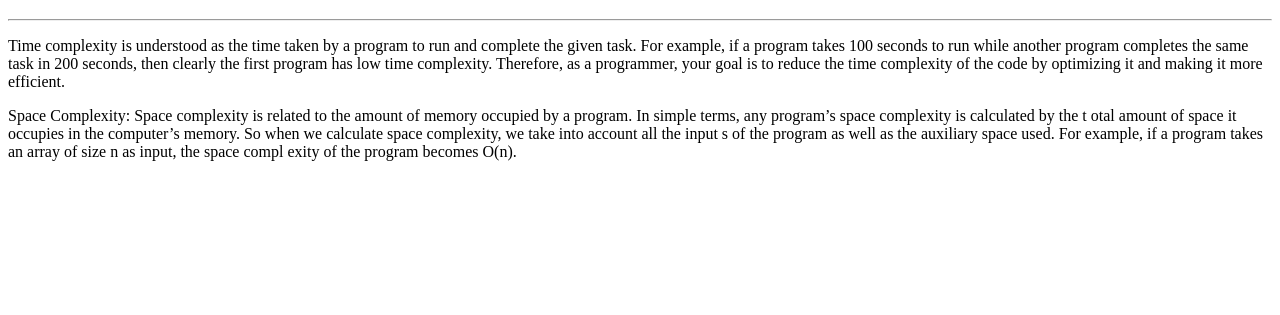
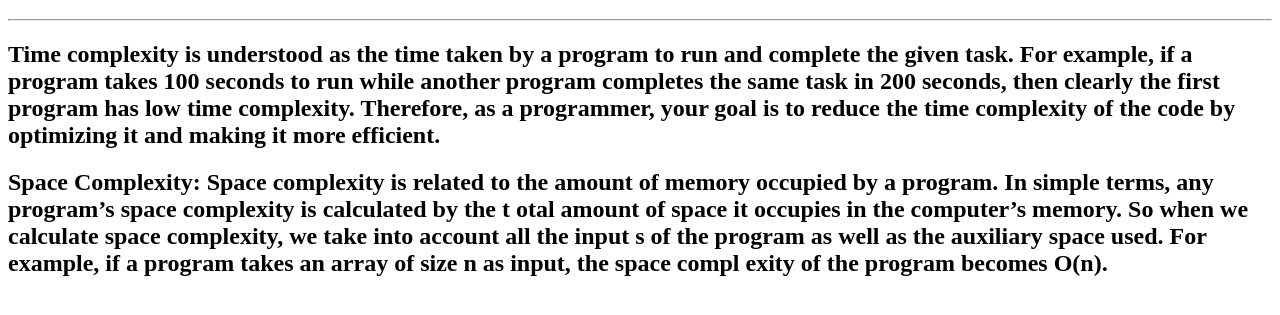
Before and after one commit to acciojob/time-and-space-complexity-st23202, a website: page main.html in a window 1280 px wide. Shown: the part 61-376 px from the top of the page. Drawn offline with Linux system fonts and the light colour scheme.

Commit message:
created a submission

```diff
--- a/main.html
+++ b/main.html
@@ -9,18 +9,18 @@
 <body>
 	<h1>Time and Space Complexity</h1>
 	<hr>
-	<p>Time complexity is understood as the time taken by a program to run and
+	<p><h2>Time complexity is understood as the time taken by a program to run and
 		complete the given task. For example, if a program takes 100 seconds to
 		run while another program completes the same task in 200 seconds, then
 		clearly the first program has low time complexity. Therefore, as a
 		programmer, your goal is
 		to reduce the time complexity of the code by optimizing it and making
-		it more efficient.</p>
+		it more efficient.</h2></p>
 
-	<p>Space Complexity: Space complexity is related to the amount of memory occupied by a program. In simple terms, any program’s space complexity is calculated by the t
+	<p><h2>Space Complexity: Space complexity is related to the amount of memory occupied by a program. In simple terms, any program’s space complexity is calculated by the t
 		otal amount of space it occupies in the computer’s memory. So when we calculate space complexity, we take into account all the input
 		s of the program as well as the auxiliary space used. For example, if a program takes an array of size n as input, the space compl
-		exity of the program becomes O(n).</p>
+		exity of the program becomes O(n).</h2</p>
 
 	<!-- the entire body must be written by student -->
     <script type="text/javascript" src="./script.js">
```
